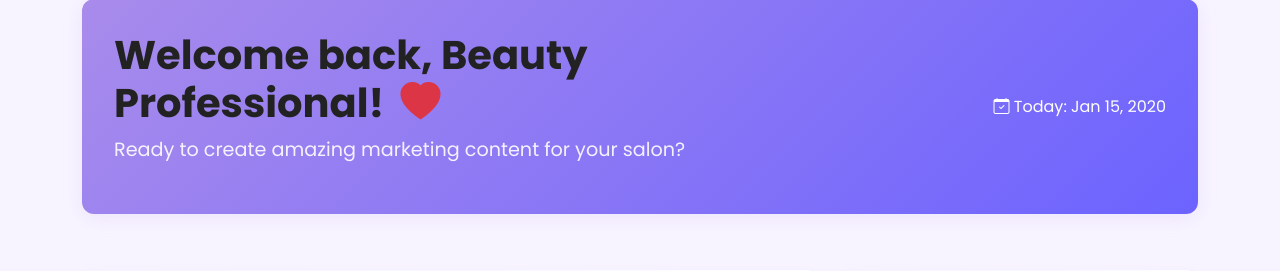
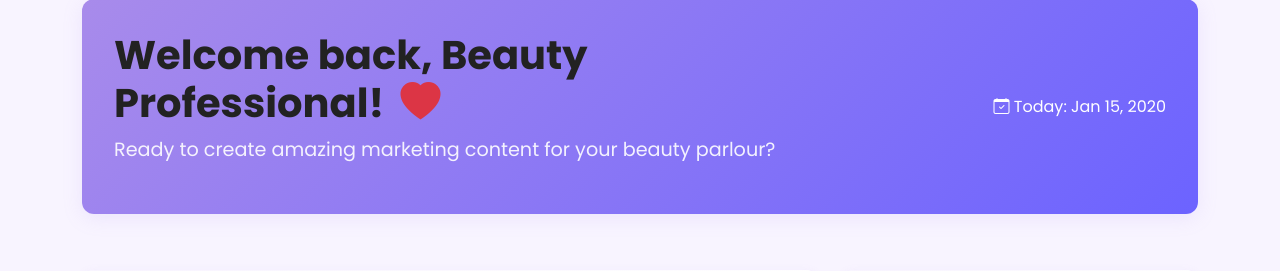
Before and after one commit to girish-yandigeri/parlorpal_aibuddy, a Django app: template core/templates/core/dashboard.html in a window 1280 px wide. Shown: the part 113-384 px from the top of the page. Run offline with Django 5.2, Linux system fonts and the light colour scheme; data comes from the database, SQL or seed files in the repository; tables that the repository leaves empty hold one stand-in row (values such as "Sample post"); the template is opened without the code that fills it: values that come from a table or form of the project are taken from there, most other values are stand-ins (such as "Sample title", 1, 10 or a date in 2020); grey boxes marked "Sample" are stand-in pictures.

Commit message:
Updated  render.yaml

```diff
--- a/core/templates/core/dashboard.html
+++ b/core/templates/core/dashboard.html
@@ -18,7 +18,7 @@
                                 <i class="bi bi-heart-fill text-danger ms-2"></i>
                             </h1>
                             <p class="welcome-subtitle">
-                                Ready to create amazing marketing content for your salon?
+                                Ready to create amazing marketing content for your {{ profile.business_name|default:"Business" }}?
                             </p>
                         </div>
                         <div class="col-md-4 text-md-end">
```
